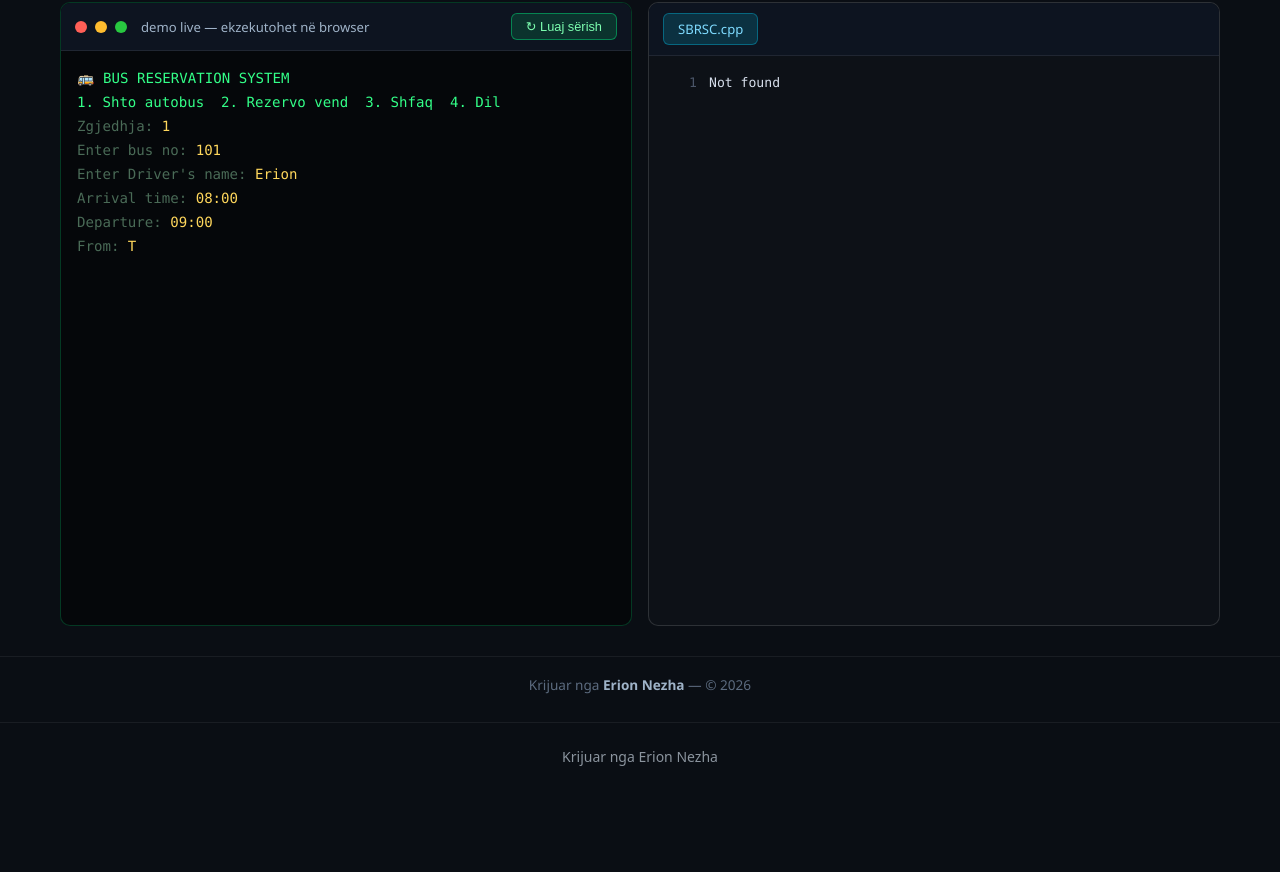
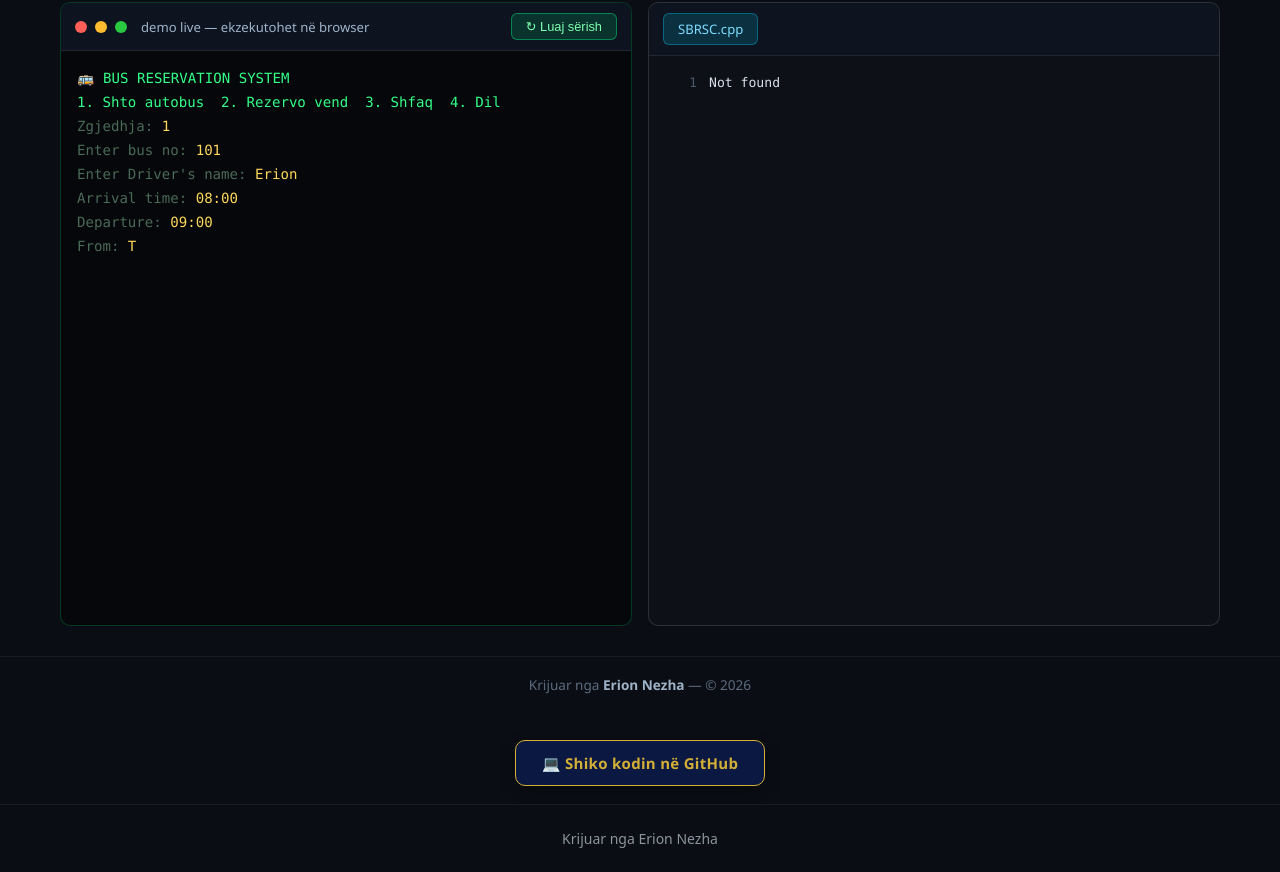
Before and after one commit to ErionNezha/Bus-Reservation-System, a plain HTML site: page index.html in a window 1280 px wide. Shown: the part 271-1143 px from the top of the page. Before the commit the page ends 1061 px from the top, so only its background shows below. Drawn offline with Linux system fonts and the light colour scheme; no server answers.

Commit message:
Shto butonin 'Shiko kodin në GitHub' — Erion Nezha

```diff
--- a/index.html
+++ b/index.html
@@ -74,6 +74,11 @@ footer strong{color:#9fb3c8}
 </div>
 </main>
 <footer>Krijuar nga <strong>Erion Nezha</strong> — © 2026</footer>
+<!-- Created by Erion Nezha — © 2026 All rights reserved -->
+<div style="text-align:center;margin:28px auto 8px;">
+<a href="https://github.com/ErionNezha/Bus-Reservation-System" target="_blank" rel="noopener" style="display:inline-block;background:#0B1942;color:#D4AF37;border:1px solid #D4AF37;padding:12px 26px;border-radius:10px;text-decoration:none;font-weight:600;font-size:15px;letter-spacing:.3px;box-shadow:0 4px 14px rgba(0,0,0,.35);">💻 Shiko kodin në GitHub</a>
+</div>
+
 <script>
 const FILES=["SBRS-C/SBRSC.cpp"];
 const CODEDIR="demo";
```
